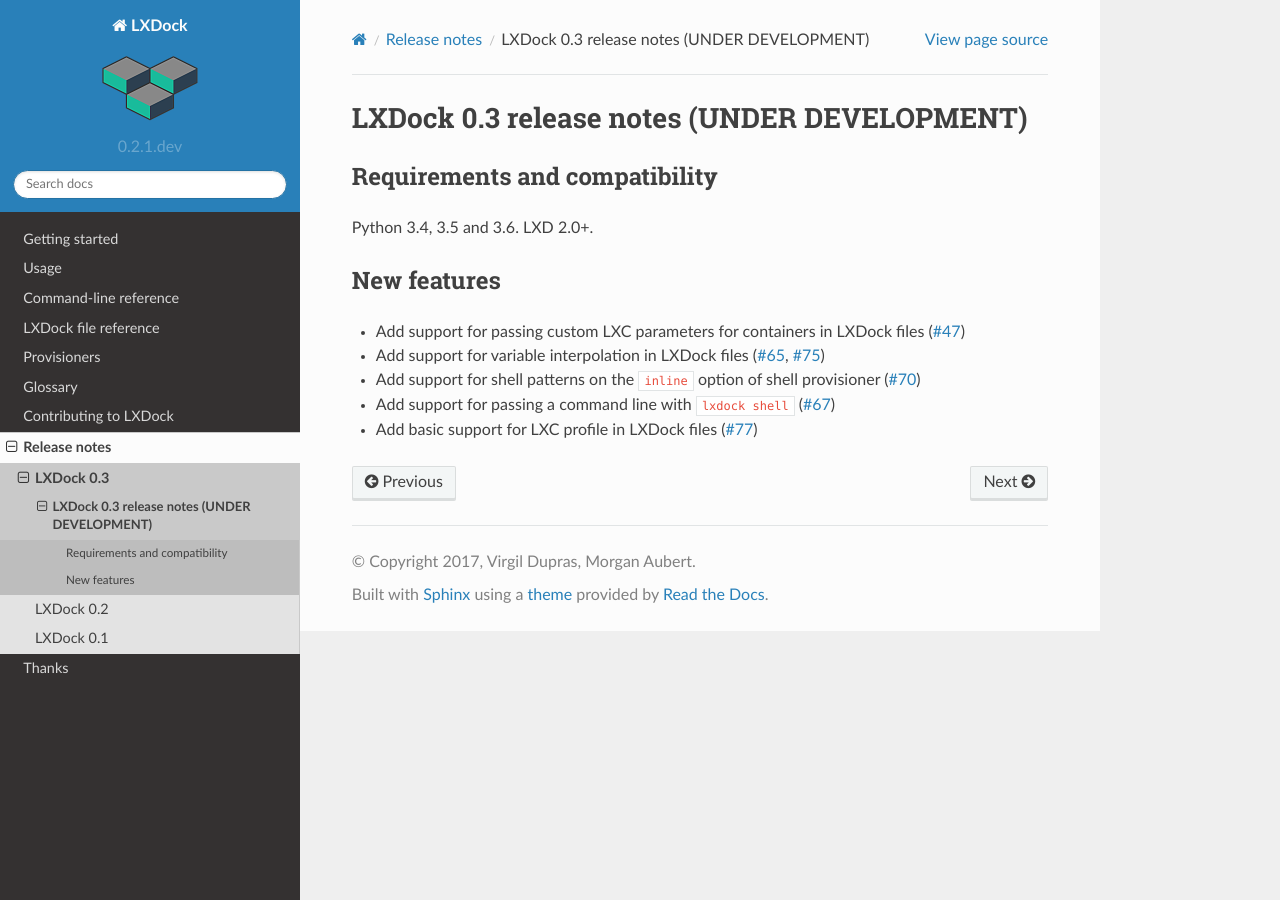
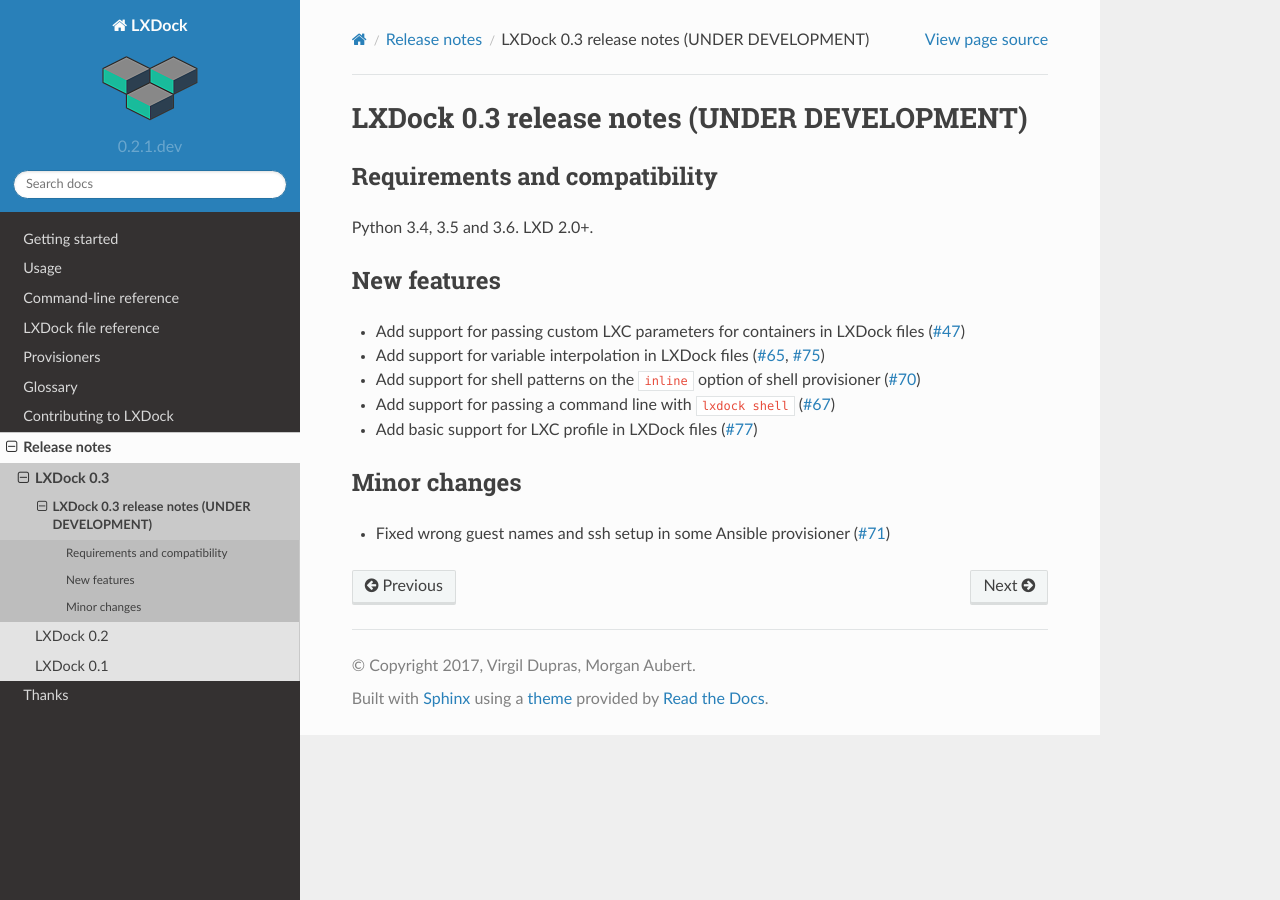
Before and after one commit to lxdock/lxdock, a Sphinx documentation site: the page built from docs/release_notes/v0.3.rst, in a window 1280 px wide. Built offline with Sphinx 7.4.7 and the Read the Docs theme 2.0.0, drawn with Linux system fonts in a browser that asks for light colours.

Commit message:
Updated v0.3 release notes

```diff
--- a/docs/release_notes/v0.3.rst
+++ b/docs/release_notes/v0.3.rst
@@ -21,3 +21,9 @@
   (`#67 <https://github.com/lxdock/lxdock/pull/67>`_)
 * Add basic support for LXC profile in LXDock files
   (`#77 <https://github.com/lxdock/lxdock/pull/77>`_)
+
+Minor changes
+-------------
+
+* Fixed wrong guest names and ssh setup in some Ansible provisioner
+  (`#71 <https://github.com/lxdock/lxdock/issues/71>`_)
```
